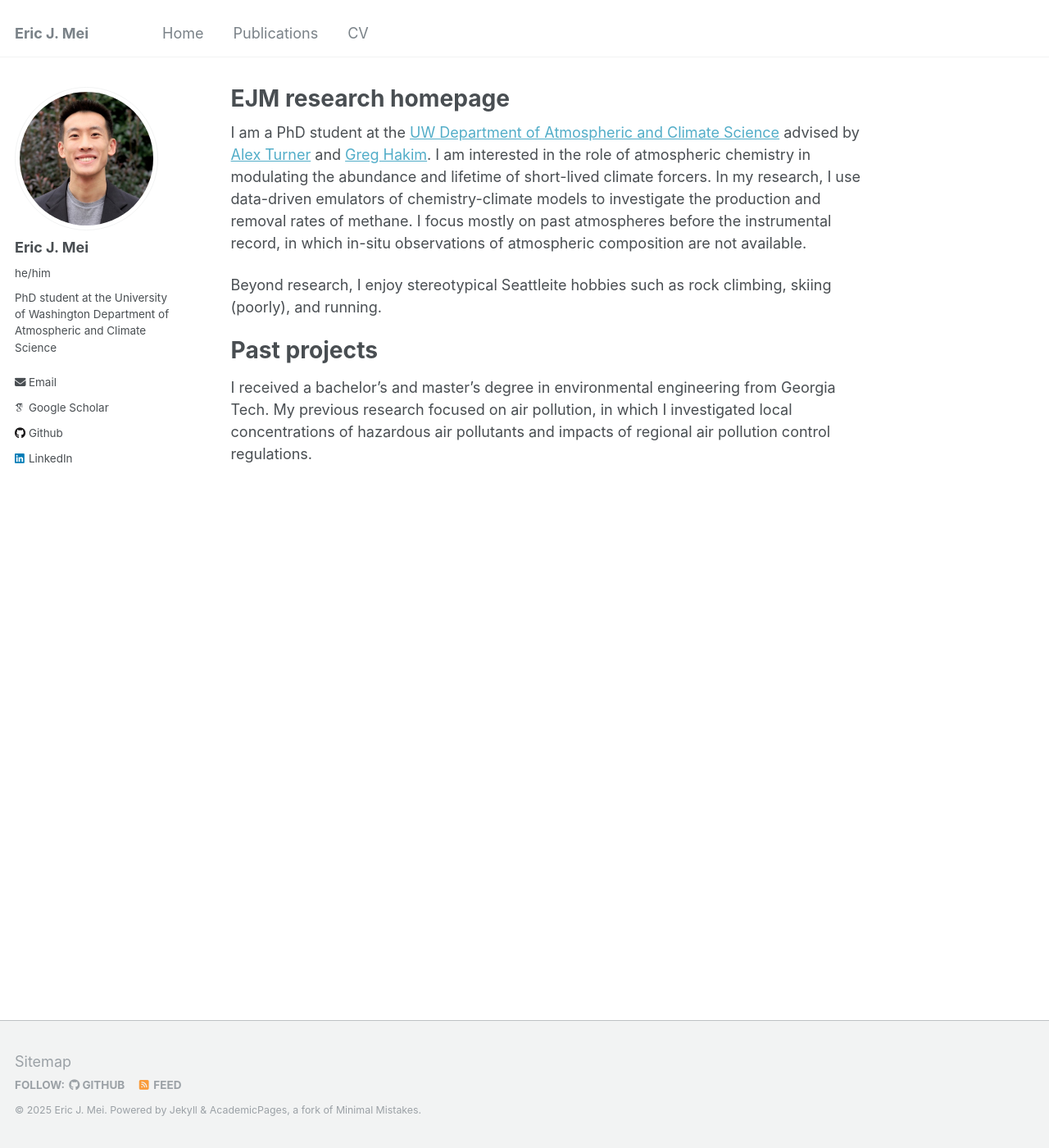
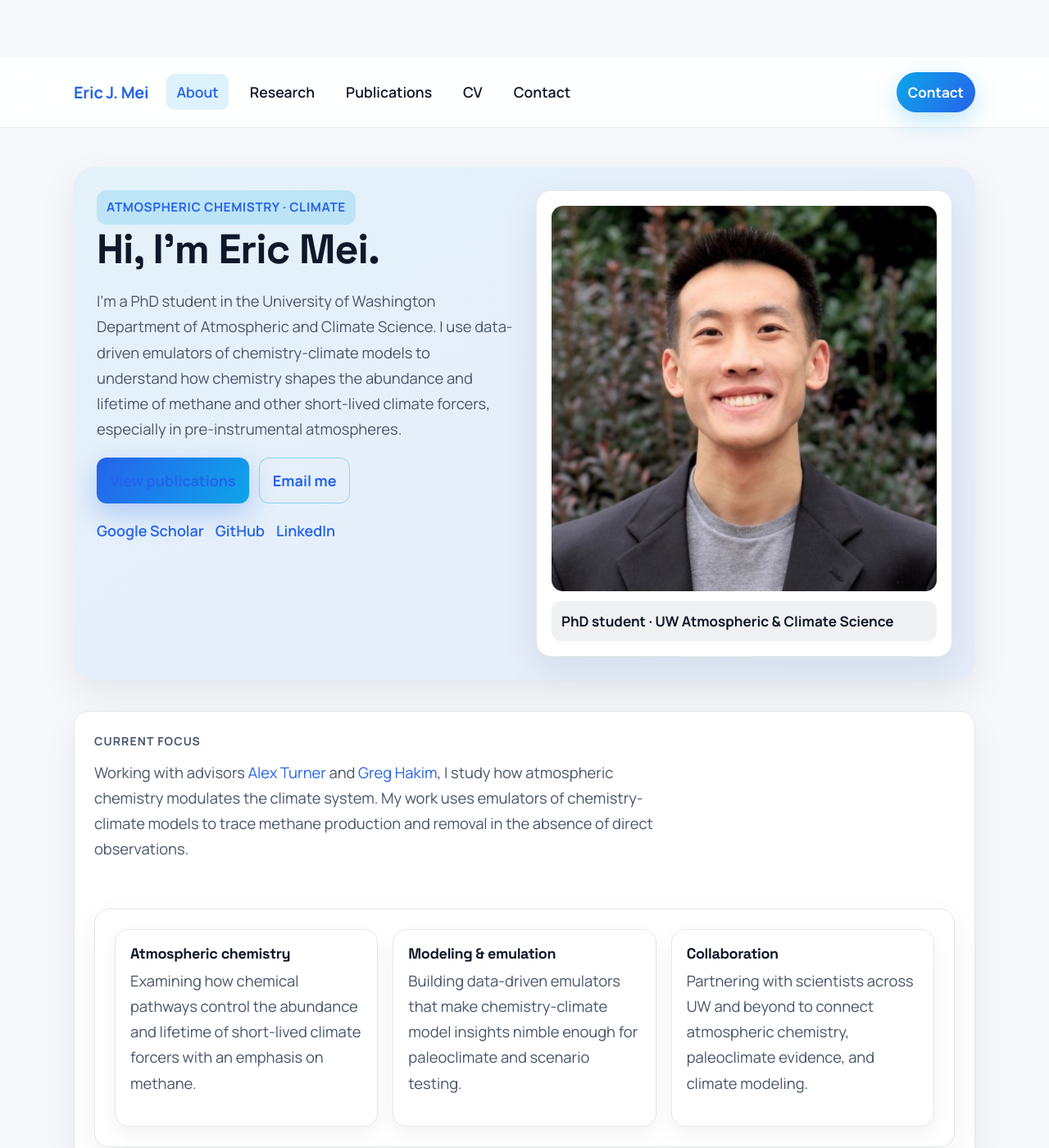
Before and after one commit to ericjmei/ericjmei.github.io, a Jekyll site: the page built from _pages/about.md, in a window 1280 px wide and 1400 px high. Shown: the whole window at 82% size. Built offline with Jekyll 4.4.1, drawn with Linux system fonts in a browser that asks for light colours; some web fonts are replaced; some of the changed text lies outside the part shown.

Commit message:
first run of refactor

```diff
--- a/_includes/head/custom.html
+++ b/_includes/head/custom.html
@@ -1,6 +1,10 @@
 {% include base_path %}
 
 <!-- start custom head snippets -->
+
+<link rel="preconnect" href="https://fonts.googleapis.com">
+<link rel="preconnect" href="https://fonts.gstatic.com" crossorigin>
+<link href="https://fonts.googleapis.com/css2?family=Manrope:wght@400;600;700&family=Space+Grotesk:wght@400;500;600;700&display=swap" rel="stylesheet">
 
 <link rel="apple-touch-icon" sizes="57x57" href="{{ base_path }}/images/apple-touch-icon-57x57.png?v=M44lzPylqQ">
 <link rel="apple-touch-icon" sizes="60x60" href="{{ base_path }}/images/apple-touch-icon-60x60.png?v=M44lzPylqQ">
--- /dev/null
+++ b/_layouts/modern.html
@@ -0,0 +1,65 @@
+---
+layout: compress
+---
+{% include base_path %}
+<!doctype html>
+<html lang="{{ site.locale | slice: 0,2 }}" class="no-js">
+  <head>
+    {% include head.html %}
+    {% include head/custom.html %}
+  </head>
+  <body class="theme-modern">
+    <header class="modern-nav">
+      <div class="container modern-nav__inner">
+        <a class="brand" href="{{ base_path }}/">{{ site.title }}</a>
+        <nav class="modern-nav__links" aria-label="Primary">
+          <ul>
+            {% for link in site.data.navigation.main %}
+              {% if link.url contains 'http' or link.url contains 'mailto:' %}
+                {% assign domain = '' %}
+              {% else %}
+                {% assign domain = base_path %}
+              {% endif %}
+              <li class="{% if page.url == link.url %}is-active{% endif %}">
+                <a href="{{ domain }}{{ link.url }}">{{ link.title }}</a>
+              </li>
+            {% endfor %}
+          </ul>
+        </nav>
+        {% if site.author.email %}
+          <a class="pill-button" href="mailto:{{ site.author.email }}">Contact</a>
+        {% endif %}
+      </div>
+    </header>
+
+    <main class="modern-main container" role="main">
+      {{ content }}
+    </main>
+
+    <footer class="modern-footer" id="contact">
+      <div class="container modern-footer__inner">
+        <div>
+          <p class="eyebrow">Stay connected</p>
+          <h3 class="footer__title">Let's talk about science and ideas.</h3>
+          <p class="footer__text">I welcome collaborations, questions about my work, and opportunities to learn from adjacent fields.</p>
+        </div>
+        <div class="modern-footer__links">
+          {% if site.author.email %}
+            <a href="mailto:{{ site.author.email }}">Email</a>
+          {% endif %}
+          {% if site.author.googlescholar %}
+            <a href="{{ site.author.googlescholar }}">Google Scholar</a>
+          {% endif %}
+          {% if site.author.github %}
+            <a href="https://github.com/{{ site.author.github }}">GitHub</a>
+          {% endif %}
+          {% if site.author.linkedin %}
+            <a href="https://www.linkedin.com/in/{{ site.author.linkedin }}">LinkedIn</a>
+          {% endif %}
+        </div>
+      </div>
+    </footer>
+
+    {% include scripts.html %}
+  </body>
+</html>
--- a/_pages/about.md
+++ b/_pages/about.md
@@ -1,16 +1,57 @@
 ---
+layout: modern
 permalink: /
-title: "EJM research homepage"
-author_profile: true
+title: "About"
 redirect_from:
   - /about/
   - /about.html
 ---
 
-I am a PhD student at the [UW Department of Atmospheric and Climate Science](https://atmos.uw.edu/) advised by [Alex Turner](https://alexjturner.github.io/index.html) and [Greg Hakim](https://www.linkedin.com/in/greg-hakim-42945611/). I am interested in the role of atmospheric chemistry in modulating the abundance and lifetime of short-lived climate forcers. In my research, I use data-driven emulators of chemistry-climate models to investigate the production and removal rates of methane. I focus mostly on past atmospheres before the instrumental record, in which in-situ observations of atmospheric composition are not available.
+<section class="hero">
+  <div>
+    <span class="hero__meta">Atmospheric chemistry · Climate</span>
+    <h1 class="hero__headline">Hi, I'm Eric Mei.</h1>
+    <p class="hero__text">I'm a PhD student in the University of Washington Department of Atmospheric and Climate Science. I use data-driven emulators of chemistry-climate models to understand how chemistry shapes the abundance and lifetime of methane and other short-lived climate forcers, especially in pre-instrumental atmospheres.</p>
+    <div class="hero__actions">
+      <a class="button" href="{{ '/publications/' | relative_url }}">View publications</a>
+      <a class="button button--ghost" href="mailto:emei@uw.edu">Email me</a>
+    </div>
+    <div class="hero__links">
+      <a href="https://scholar.google.com/citations?user=y8gpQDoAAAAJ&hl=en">Google Scholar</a>
+      <a href="https://github.com/ericjmei">GitHub</a>
+      <a href="https://www.linkedin.com/in/eric-mei-595287173">LinkedIn</a>
+    </div>
+  </div>
+  <div class="hero__card">
+    <img src="{{ '/images/Headshot.jpg' | relative_url }}" alt="Photo of Eric J. Mei" class="hero__image">
+    <div class="hero__badge">PhD student · UW Atmospheric & Climate Science</div>
+  </div>
+</section>
 
-Beyond research, I enjoy stereotypical Seattleite hobbies such as rock climbing, skiing (poorly), and running.
+<div class="panel">
+  <div class="modern-section-header">
+    <span class="eyebrow">Current focus</span>
+    <p>Working with advisors <a href="https://alexjturner.github.io/index.html">Alex Turner</a> and <a href="https://www.linkedin.com/in/greg-hakim-42945611/">Greg Hakim</a>, I study how atmospheric chemistry modulates the climate system. My work uses emulators of chemistry-climate models to trace methane production and removal in the absence of direct observations.</p>
+  </div>
+  <div class="panel panel--grid">
+    <div class="card">
+      <h3>Atmospheric chemistry</h3>
+      <p>Examining how chemical pathways control the abundance and lifetime of short-lived climate forcers with an emphasis on methane.</p>
+    </div>
+    <div class="card">
+      <h3>Modeling & emulation</h3>
+      <p>Building data-driven emulators that make chemistry-climate model insights nimble enough for paleoclimate and scenario testing.</p>
+    </div>
+    <div class="card">
+      <h3>Collaboration</h3>
+      <p>Partnering with scientists across UW and beyond to connect atmospheric chemistry, paleoclimate evidence, and climate modeling.</p>
+    </div>
+  </div>
+</div>
 
-Past projects
-======
-I received a bachelor's and master's degree in environmental engineering from Georgia Tech. My previous research focused on air pollution, in which I investigated local concentrations of hazardous air pollutants and impacts of regional air pollution control regulations.
+<div class="panel">
+  <div class="modern-section-header">
+    <span class="eyebrow">Background</span>
+    <p>I earned bachelor's and master's degrees in environmental engineering from Georgia Tech, where I studied air pollution—investigating local concentrations of hazardous air pollutants and the effects of regional control regulations. Outside of research you can usually find me climbing, skiing (poorly), or running around Seattle.</p>
+  </div>
+</div>
--- /dev/null
+++ b/_sass/custom.scss
@@ -0,0 +1,381 @@
+:root {
+  --bg: #f6f8fb;
+  --surface: #ffffff;
+  --border: #e5e7eb;
+  --text: #0f172a;
+  --muted: #475569;
+  --accent: #0ea5e9;
+  --accent-strong: #2563eb;
+  --shadow-soft: 0 16px 45px rgba(15, 23, 42, 0.08);
+}
+
+body.theme-modern {
+  background: var(--bg);
+  color: var(--text);
+  font-family: "Manrope", "Space Grotesk", sans-serif;
+  line-height: 1.7;
+  margin: 0;
+}
+
+.theme-modern a {
+  color: var(--accent-strong);
+  text-decoration: none;
+  transition: color 0.15s ease, transform 0.2s ease;
+}
+
+.theme-modern a:hover {
+  color: var(--accent);
+}
+
+.container {
+  width: min(1100px, calc(100% - 48px));
+  margin: 0 auto;
+}
+
+.theme-modern h1,
+.theme-modern h2,
+.theme-modern h3 {
+  font-family: "Space Grotesk", "Manrope", sans-serif;
+  letter-spacing: -0.02em;
+  color: var(--text);
+  margin: 0 0 0.35em;
+  line-height: 1.2;
+}
+
+.theme-modern p {
+  margin: 0 0 1em;
+  color: var(--muted);
+  font-size: 1.02rem;
+}
+
+.modern-nav {
+  position: sticky;
+  top: 0;
+  z-index: 10;
+  background: rgba(255, 255, 255, 0.9);
+  backdrop-filter: blur(12px);
+  border-bottom: 1px solid rgba(229, 231, 235, 0.8);
+}
+
+.modern-nav__inner {
+  display: flex;
+  align-items: center;
+  gap: 22px;
+  padding: 18px 0;
+}
+
+.brand {
+  font-weight: 700;
+  font-size: 1.1rem;
+  letter-spacing: -0.01em;
+}
+
+.modern-nav__links ul {
+  display: flex;
+  align-items: center;
+  gap: 14px;
+  padding: 0;
+  margin: 0;
+  list-style: none;
+}
+
+.modern-nav__links a {
+  color: var(--text);
+  font-weight: 600;
+  font-size: 0.98rem;
+  padding: 10px 12px;
+  border-radius: 10px;
+}
+
+.modern-nav__links li.is-active a {
+  background: rgba(14, 165, 233, 0.14);
+  color: var(--accent-strong);
+}
+
+.pill-button {
+  margin-left: auto;
+  padding: 10px 14px;
+  border-radius: 999px;
+  background: linear-gradient(120deg, var(--accent), var(--accent-strong));
+  color: #fff !important;
+  font-weight: 700;
+  font-size: 0.95rem;
+  box-shadow: 0 10px 30px rgba(14, 165, 233, 0.28);
+  transition: transform 0.2s ease, box-shadow 0.2s ease;
+}
+
+.pill-button:hover {
+  transform: translateY(-1px);
+  box-shadow: 0 12px 32px rgba(14, 165, 233, 0.35);
+}
+
+.modern-main {
+  padding: 48px 0 72px;
+}
+
+.hero {
+  display: grid;
+  grid-template-columns: repeat(auto-fit, minmax(280px, 1fr));
+  gap: 28px;
+  padding: 28px;
+  border-radius: 24px;
+  background: linear-gradient(145deg, rgba(14, 165, 233, 0.08), rgba(37, 99, 235, 0.08));
+  box-shadow: var(--shadow-soft);
+}
+
+.hero__meta {
+  display: inline-block;
+  padding: 8px 12px;
+  background: rgba(14, 165, 233, 0.18);
+  color: var(--accent-strong);
+  border-radius: 12px;
+  font-weight: 700;
+  font-size: 0.85rem;
+  text-transform: uppercase;
+  letter-spacing: 0.04em;
+}
+
+.hero__headline {
+  font-size: clamp(2rem, 4vw, 2.8rem);
+  margin: 14px 0 12px;
+}
+
+.hero__text {
+  font-size: 1.08rem;
+}
+
+.hero__actions {
+  display: flex;
+  flex-wrap: wrap;
+  gap: 12px;
+  margin: 14px 0 8px;
+}
+
+.button {
+  display: inline-flex;
+  align-items: center;
+  gap: 6px;
+  padding: 12px 16px;
+  border-radius: 12px;
+  font-weight: 700;
+  color: #fff;
+  background: linear-gradient(125deg, var(--accent-strong), var(--accent));
+  box-shadow: 0 12px 32px rgba(37, 99, 235, 0.28);
+}
+
+.button:hover {
+  transform: translateY(-1px);
+}
+
+.button--ghost {
+  background: transparent;
+  color: var(--accent-strong);
+  border: 1.5px solid rgba(14, 165, 233, 0.4);
+  box-shadow: none;
+}
+
+.hero__links {
+  display: flex;
+  flex-wrap: wrap;
+  gap: 14px;
+  margin-top: 12px;
+}
+
+.hero__links a {
+  padding: 6px 0;
+  font-weight: 600;
+}
+
+.hero__card {
+  background: var(--surface);
+  padding: 18px;
+  border-radius: 18px;
+  border: 1px solid var(--border);
+  box-shadow: var(--shadow-soft);
+  display: grid;
+  gap: 12px;
+  align-content: start;
+}
+
+.hero__image {
+  width: 100%;
+  border-radius: 14px;
+  object-fit: cover;
+}
+
+.hero__badge {
+  display: inline-block;
+  padding: 10px 12px;
+  border-radius: 12px;
+  background: rgba(15, 23, 42, 0.06);
+  color: var(--text);
+  font-weight: 700;
+  font-size: 0.95rem;
+}
+
+.panel {
+  margin-top: 38px;
+  padding: 24px;
+  background: var(--surface);
+  border-radius: 18px;
+  border: 1px solid var(--border);
+  box-shadow: 0 14px 40px rgba(15, 23, 42, 0.06);
+}
+
+.panel--grid {
+  display: grid;
+  gap: 18px;
+  grid-template-columns: repeat(auto-fit, minmax(240px, 1fr));
+}
+
+.card {
+  background: #fff;
+  padding: 18px;
+  border-radius: 16px;
+  border: 1px solid var(--border);
+  box-shadow: 0 10px 26px rgba(15, 23, 42, 0.05);
+  transition: transform 0.2s ease, box-shadow 0.2s ease;
+}
+
+.card:hover {
+  transform: translateY(-2px);
+  box-shadow: 0 16px 40px rgba(15, 23, 42, 0.08);
+}
+
+.card h3 {
+  margin-bottom: 0.4em;
+}
+
+.eyebrow {
+  text-transform: uppercase;
+  letter-spacing: 0.08em;
+  color: var(--muted);
+  font-size: 0.78rem;
+  margin-bottom: 0.35em;
+  font-weight: 700;
+}
+
+.modern-section-header {
+  display: flex;
+  flex-direction: column;
+  gap: 6px;
+  margin-bottom: 16px;
+}
+
+.modern-section-header p {
+  max-width: 720px;
+}
+
+.research-grid {
+  display: grid;
+  gap: 16px;
+  grid-template-columns: repeat(auto-fit, minmax(260px, 1fr));
+}
+
+.research-card {
+  border-left: 4px solid var(--accent-strong);
+}
+
+.pub-list {
+  display: grid;
+  gap: 14px;
+  margin-top: 18px;
+}
+
+.pub-card {
+  display: grid;
+  gap: 10px;
+  grid-template-columns: 120px 1fr;
+  padding: 18px;
+  border-radius: 14px;
+  background: #fff;
+  border: 1px solid var(--border);
+  box-shadow: 0 10px 30px rgba(15, 23, 42, 0.06);
+}
+
+.pub-meta {
+  color: var(--muted);
+  font-weight: 700;
+  font-size: 0.95rem;
+}
+
+.pub-venue {
+  color: var(--text);
+  font-weight: 700;
+}
+
+.pub-title {
+  font-size: 1.05rem;
+  margin: 0 0 8px;
+}
+
+.pub-citation {
+  color: var(--muted);
+  font-size: 0.97rem;
+}
+
+.pub-actions {
+  display: flex;
+  flex-wrap: wrap;
+  gap: 10px;
+  margin-top: 6px;
+}
+
+.modern-footer {
+  margin-top: 32px;
+  padding: 32px 0 48px;
+  background: #0b1224;
+}
+
+.modern-footer__inner {
+  display: grid;
+  gap: 14px;
+  grid-template-columns: repeat(auto-fit, minmax(260px, 1fr));
+  align-items: center;
+}
+
+.modern-footer__inner h3,
+.modern-footer__inner p {
+  color: #e5e7eb;
+}
+
+.modern-footer__links {
+  display: flex;
+  flex-wrap: wrap;
+  gap: 14px;
+}
+
+.modern-footer__links a {
+  color: #cdd5f5;
+  font-weight: 700;
+  padding: 8px 12px;
+  border-radius: 10px;
+  background: rgba(255, 255, 255, 0.06);
+}
+
+.footer__text {
+  margin: 6px 0 0;
+}
+
+@media (max-width: 720px) {
+  .modern-nav__inner {
+    flex-wrap: wrap;
+  }
+
+  .modern-nav__links ul {
+    width: 100%;
+    flex-wrap: wrap;
+    gap: 8px;
+  }
+
+  .pill-button {
+    width: 100%;
+    text-align: center;
+    justify-content: center;
+    margin-left: 0;
+  }
+
+  .pub-card {
+    grid-template-columns: 1fr;
+  }
+}
--- a/assets/css/main.scss
+++ b/assets/css/main.scss
@@ -39,3 +39,5 @@
 @import "vendor/font-awesome/brands";
 @import "vendor/magnific-popup/magnific-popup";
 @import "print";
+
+@import "custom";
```
Also changed, not shown: _data/navigation.yml (+5 -18 lines), _pages/cv.md (+15 -7 lines), _pages/publications.md (+32 -10 lines), _pages/research.md (added, +37 -0 lines).
